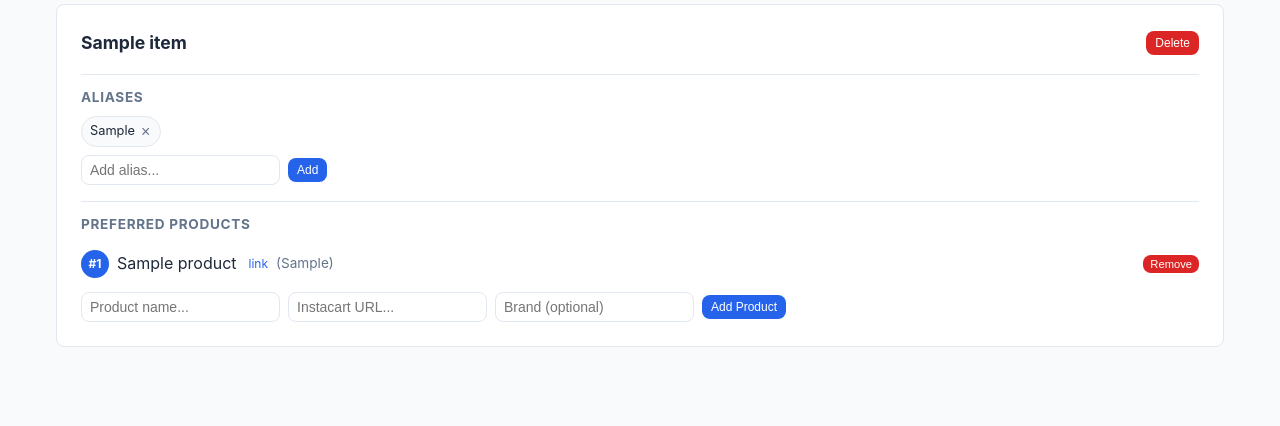
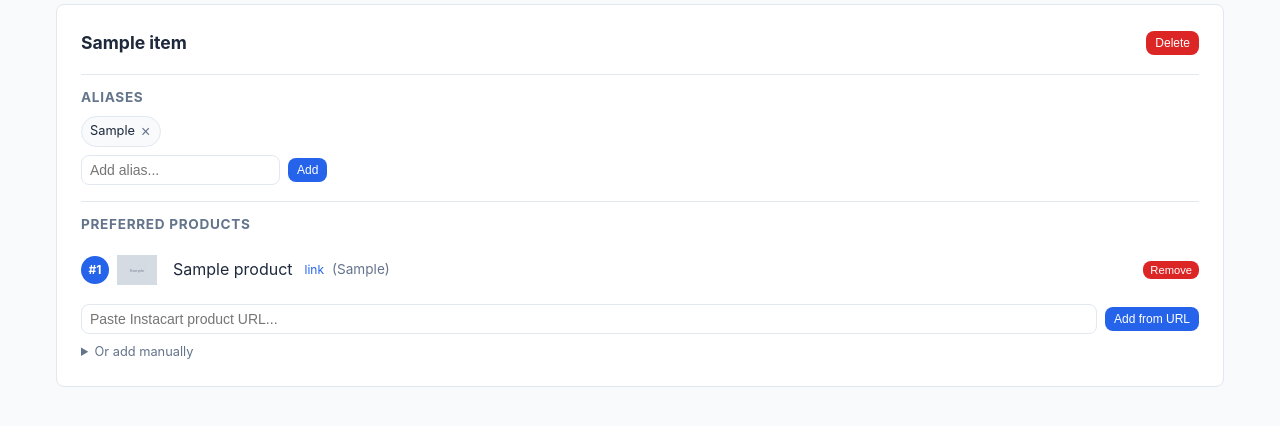
Before and after one commit to jlupien/alexacart, a FastAPI app: page /preferences/ in a window 1280 px wide. Shown: the part 241-667 px from the top of the page. Run offline with FastAPI, Linux system fonts and the light colour scheme; tables that the repository leaves empty hold one stand-in row (values such as "Sample post"); grey boxes marked "Sample" are stand-in pictures; some libraries are stand-ins or nearby versions.

Commit message:
features and bugfixes

```diff
--- a/alexacart/routes/preferences.py
+++ b/alexacart/routes/preferences.py
@@ -1,3 +1,5 @@
+import logging
+
 from fastapi import APIRouter, Depends, Form, Request
 from fastapi.responses import HTMLResponse
 from sqlalchemy.orm import Session
@@ -11,6 +13,8 @@ from alexacart.matching.matcher import (
     promote_product,
 )
 from alexacart.models import Alias, GroceryItem, PreferredProduct
+
+logger = logging.getLogger(__name__)
 
 router = APIRouter(prefix="/preferences", tags=["preferences"])
 
@@ -119,6 +123,52 @@ async def add_item_product(
     )
 
 
+@router.post("/items/{item_id}/products/from-url", response_class=HTMLResponse)
+async def add_product_from_url(
+    request: Request,
+    item_id: int,
+    url: str = Form(...),
+    db: Session = Depends(get_db),
+):
+    """Add a preferred product by fetching details from an Instacart URL."""
+    from alexacart.instacart.agent import InstacartAgent
+
+    item = db.query(GroceryItem).get(item_id)
+    if not item:
+        return HTMLResponse('<div class="status-message status-error">Item not found</div>', status_code=404)
+
+    agent = InstacartAgent()
+    try:
+        result = await agent.check_product_by_url(url)
+        if not result:
+            return HTMLResponse(
+                templates.get_template("partials/preference_item.html").render(
+                    {"request": request, "item": item, "url_error": "Could not find a product at that URL."}
+                )
+            )
+        add_preferred_product(
+            db, item_id, result.product_name,
+            product_url=result.product_url or url,
+            brand=result.brand,
+            image_url=result.image_url,
+        )
+        item = db.query(GroceryItem).get(item_id)
+        return HTMLResponse(
+            templates.get_template("partials/preference_item.html").render(
+                {"request": request, "item": item}
+            )
+        )
+    except Exception as e:
+        logger.error("URL fetch failed for preferences: %s", e)
+        return HTMLResponse(
+            templates.get_template("partials/preference_item.html").render(
+                {"request": request, "item": item, "url_error": f"Error fetching URL: {e}"}
+            )
+        )
+    finally:
+        await agent.close()
+
+
 @router.post("/products/{product_id}/move-up", response_class=HTMLResponse)
 async def move_product_up(
     request: Request, product_id: int, db: Session = Depends(get_db)
--- a/alexacart/static/app.js
+++ b/alexacart/static/app.js
@@ -4,9 +4,11 @@ function selectProduct(index, productName, price, imageUrl, productUrl) {
 
     const nameInput = row.querySelector('.hidden-product-name');
     const urlInput = row.querySelector('.hidden-product-url');
+    const imgInput = row.querySelector('.hidden-image-url');
 
     if (nameInput) nameInput.value = productName;
     if (urlInput) urlInput.value = productUrl || '';
+    if (imgInput) imgInput.value = imageUrl || '';
 
     const badge = row.querySelector('.badge');
     if (badge) {
@@ -22,9 +24,11 @@ function selectAlternative(index, radio) {
     // Update hidden fields from radio data attributes
     const nameInput = row.querySelector('.hidden-product-name');
     const urlInput = row.querySelector('.hidden-product-url');
+    const imgInput = row.querySelector('.hidden-image-url');
 
     if (nameInput) nameInput.value = radio.dataset.productName || '';
     if (urlInput) urlInput.value = radio.dataset.productUrl || '';
+    if (imgInput) imgInput.value = radio.dataset.imageUrl || '';
 
     // Highlight selected option
     row.querySelectorAll('.product-option').forEach(opt => opt.classList.remove('selected'));
--- a/alexacart/templates/partials/preference_item.html
+++ b/alexacart/templates/partials/preference_item.html
@@ -40,6 +40,7 @@
             {% for p in item.preferred_products %}
             <li>
                 <span class="rank-badge">#{{ p.rank }}</span>
+                {% if p.image_url %}<img src="{{ p.image_url }}" alt="" class="product-thumb">{% endif %}
                 <span>{{ p.product_name }}</span>
                 {% if p.product_url %}<a href="{{ p.product_url }}" target="_blank" class="product-link" title="{{ p.product_url }}">link</a>{% endif %}
                 {% if p.brand %}<span class="brand">({{ p.brand }})</span>{% endif %}
@@ -55,11 +56,22 @@
         {% else %}
         <p class="muted">No preferred products yet.</p>
         {% endif %}
-        <form class="inline-form" hx-post="/preferences/items/{{ item.id }}/products" hx-target="#pref-{{ item.id }}" hx-swap="outerHTML" hx-on::after-request="this.reset()">
-            <input type="text" name="product_name" placeholder="Product name..." required>
-            <input type="url" name="product_url" placeholder="Instacart URL..." required>
-            <input type="text" name="brand" placeholder="Brand (optional)">
-            <button type="submit" class="btn btn-sm btn-primary">Add Product</button>
+        {% if url_error is defined and url_error %}
+        <div class="status-message status-error" style="margin-bottom: 0.5rem; padding: 0.5rem 0.75rem; font-size: 0.85rem;">{{ url_error }}</div>
+        {% endif %}
+        <form class="inline-form" hx-post="/preferences/items/{{ item.id }}/products/from-url" hx-target="#pref-{{ item.id }}" hx-swap="outerHTML" hx-indicator="#url-spinner-{{ item.id }}">
+            <input type="url" name="url" placeholder="Paste Instacart product URL..." required style="flex: 1;">
+            <button type="submit" class="btn btn-sm btn-primary">Add from URL</button>
+            <span id="url-spinner-{{ item.id }}" class="htmx-indicator">Loading...</span>
         </form>
+        <details style="margin-top: 0.5rem;">
+            <summary class="muted" style="cursor: pointer; font-size: 0.8rem;">Or add manually</summary>
+            <form class="inline-form" hx-post="/preferences/items/{{ item.id }}/products" hx-target="#pref-{{ item.id }}" hx-swap="outerHTML" hx-on::after-request="this.reset()" style="margin-top: 0.375rem;">
+                <input type="text" name="product_name" placeholder="Product name..." required>
+                <input type="url" name="product_url" placeholder="Instacart URL...">
+                <input type="text" name="brand" placeholder="Brand (optional)">
+                <button type="submit" class="btn btn-sm btn-primary">Add Product</button>
+            </form>
+        </details>
     </div>
 </div>
--- a/alexacart/templates/partials/review_row.html
+++ b/alexacart/templates/partials/review_row.html
@@ -4,6 +4,7 @@
         <input type="hidden" name="items[{{ item.index }}][alexa_text]" value="{{ item.alexa_text }}">
         <input type="hidden" name="items[{{ item.index }}][product_name]" value="{{ item.product_name or '' }}" class="hidden-product-name">
         <input type="hidden" name="items[{{ item.index }}][product_url]" value="{{ item.product_url or '' }}" class="hidden-product-url">
+        <input type="hidden" name="items[{{ item.index }}][image_url]" value="{{ item.image_url or '' }}" class="hidden-image-url">
         <input type="hidden" name="items[{{ item.index }}][grocery_item_id]" value="{{ item.grocery_item_id or '' }}">
         <input type="hidden" name="items[{{ item.index }}][alexa_item_id]" value="{{ item.alexa_item_id or '' }}">
 
@@ -22,6 +23,7 @@
                     data-product-url="{{ alt.product_url or '' }}"
                     data-brand="{{ alt.brand or '' }}"
                     data-price="{{ alt.price or '' }}"
+                    data-image-url="{{ alt.image_url or '' }}"
                 >
                 {% if alt.image_url %}<img src="{{ alt.image_url }}" alt="" class="option-thumb">{% endif %}
                 <span class="option-details">
```
Also changed, not shown: alexacart/matching/matcher.py (+6 -2 lines), alexacart/routes/order.py (+28 -5 lines), alexacart/templates/history.html (+23 -2 lines).
